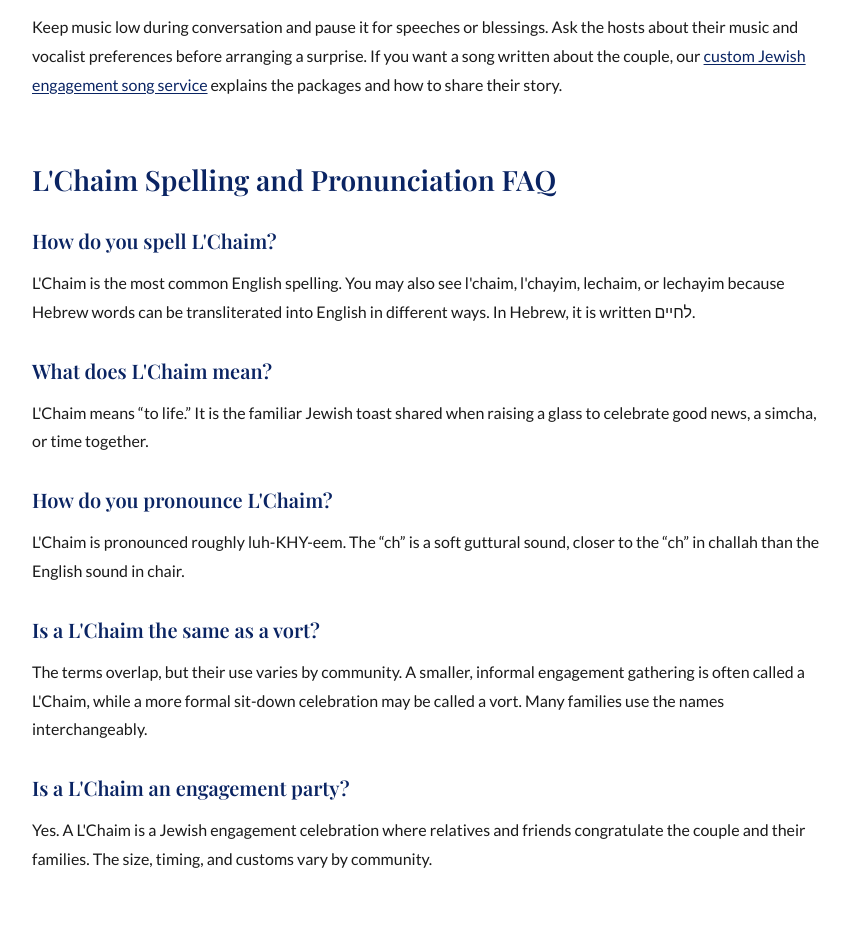
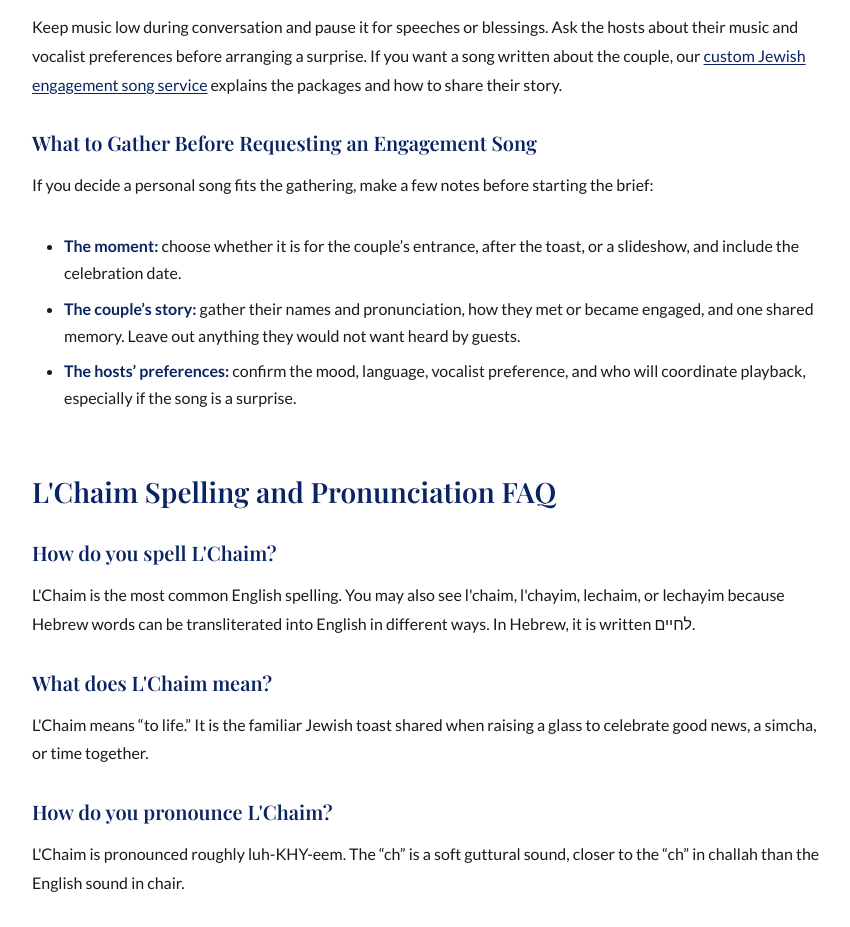
Before and after one commit to Thehandsomebog/Lchaimlyrics, a plain HTML site: page blog/what-is-a-lchaim-party.html in a window 1280 px wide. Shown: the part 3480-4407 px from the top of the page, without its empty margins (208-1058 px from the left). Drawn offline with nearby package versions, Linux system fonts and the light colour scheme.

Commit message:
Add engagement-song preparation notes to the Lchaim party guide
Co-authored-by: Dan Djaker <dandjaker@Dans-MacBook-Air.local>

```diff
--- a/blog/what-is-a-lchaim-party.html
+++ b/blog/what-is-a-lchaim-party.html
@@ -309,6 +309,14 @@
                 </ul>
                 <p>Keep music low during conversation and pause it for speeches or blessings. Ask the hosts about their music and vocalist preferences before arranging a surprise. If you want a song written about the couple, our <a href="/jewish-engagement-song.html">custom Jewish engagement song service</a> explains the packages and how to share their story.</p>
 
+                <h3 id="engagement-song-brief-notes">What to Gather Before Requesting an Engagement Song</h3>
+                <p>If you decide a personal song fits the gathering, make a few notes before starting the brief:</p>
+                <ul>
+                    <li><strong>The moment:</strong> choose whether it is for the couple’s entrance, after the toast, or a slideshow, and include the celebration date.</li>
+                    <li><strong>The couple’s story:</strong> gather their names and pronunciation, how they met or became engaged, and one shared memory. Leave out anything they would not want heard by guests.</li>
+                    <li><strong>The hosts’ preferences:</strong> confirm the mood, language, vocalist preference, and who will coordinate playback, especially if the song is a surprise.</li>
+                </ul>
+
                 <h2 id="l-chaim-spelling-and-pronunciation-faq">L'Chaim Spelling and Pronunciation FAQ</h2>
 
                 <h3>How do you spell L'Chaim?</h3>
```
